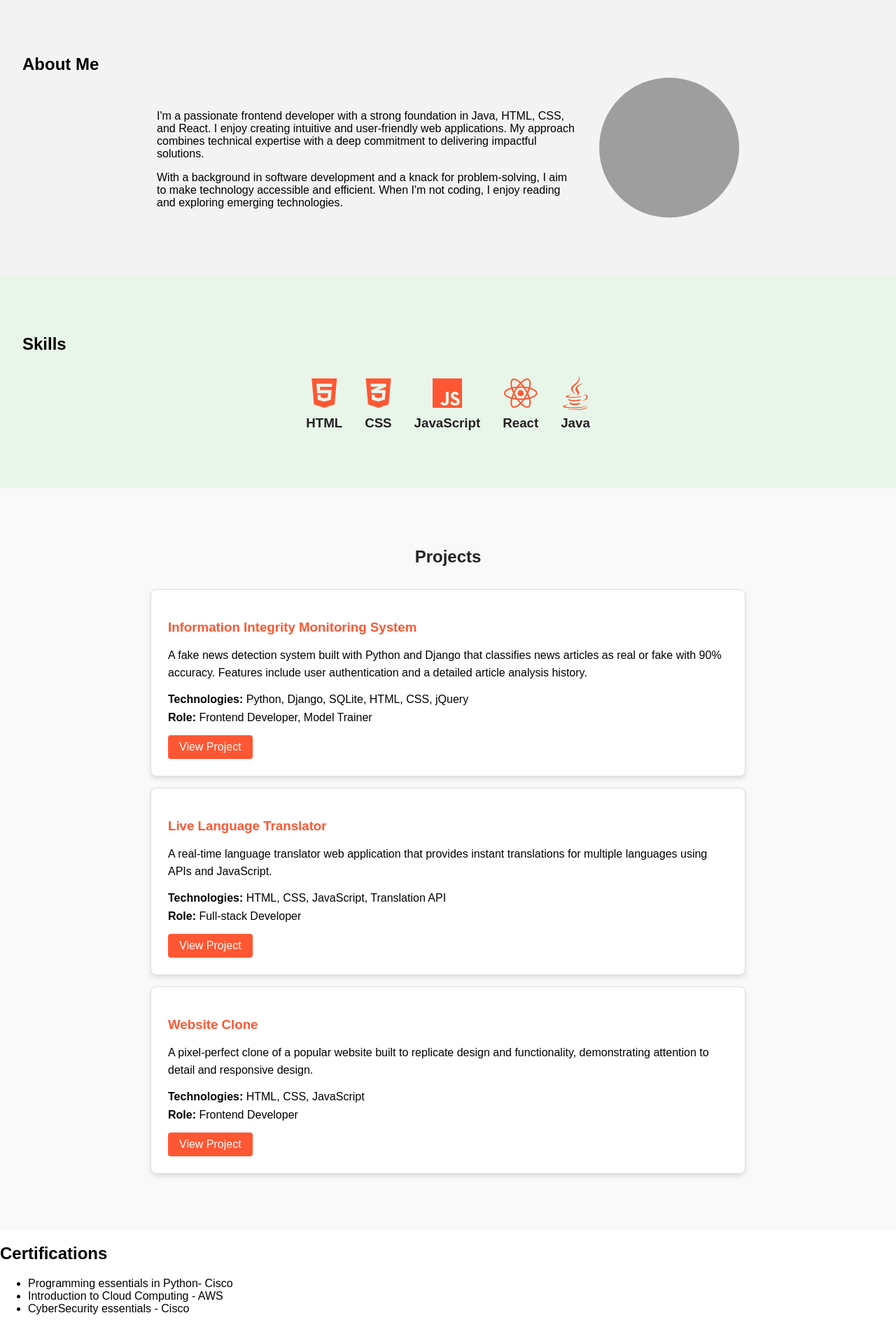
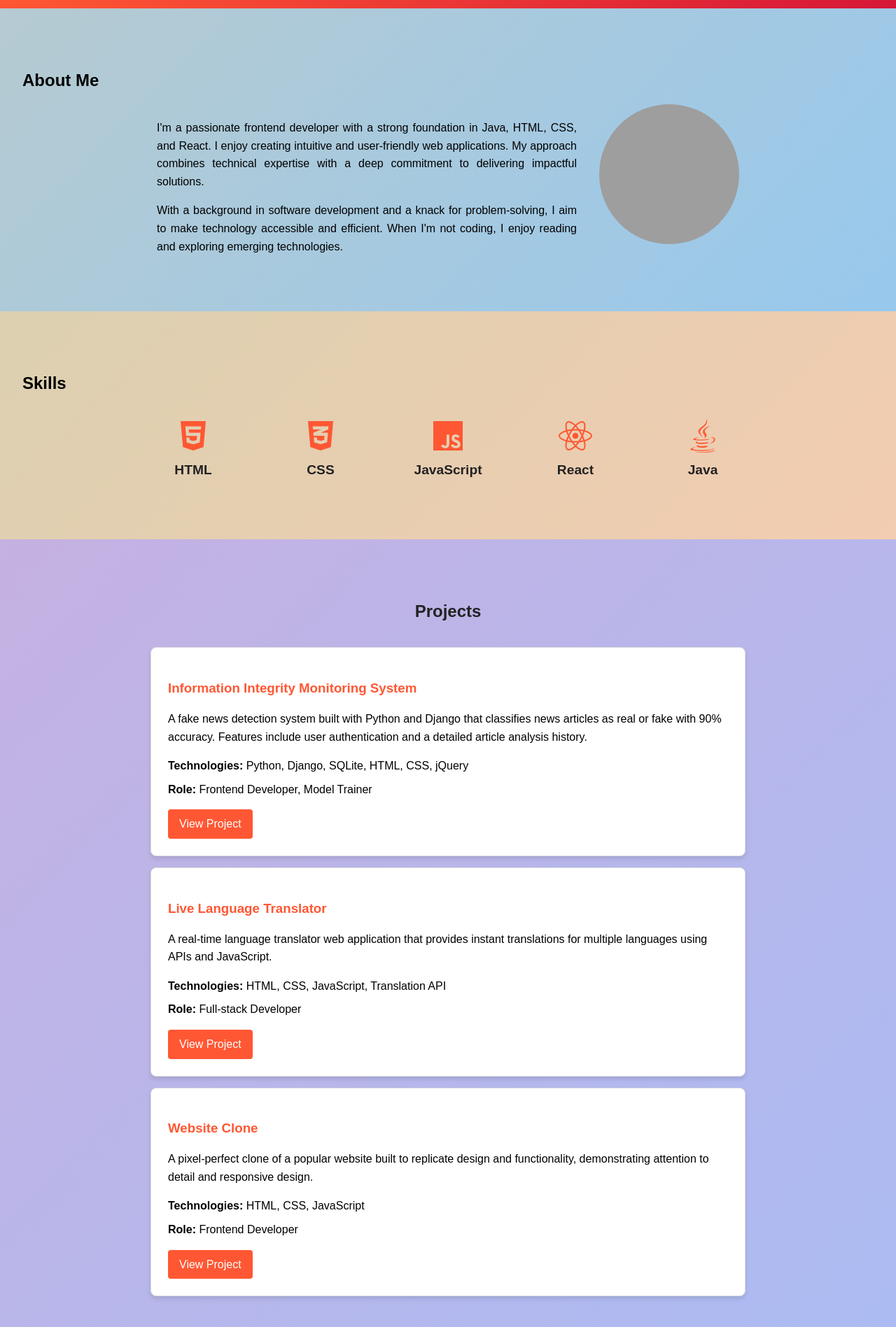
Before and after one commit to Raj-0908/Portfolio-webapp, a plain HTML site: page index.html in a window 1280 px wide. Shown: the part 940-2837 px from the top of the page at 70% size. Drawn offline with Linux system fonts and the light colour scheme; grey boxes are pictures that could not be loaded.

Commit message:
Update styles.css

```diff
--- a/styles.css
+++ b/styles.css
@@ -4,8 +4,10 @@ body {
     margin: 0;
     padding: 0;
     overflow-x: hidden;
+    line-height: 1.6;
 }
 
+/* Header Styling */
 header {
     background: #222;
     color: #fff;
@@ -86,8 +88,16 @@ header a:hover {
 
 /* About Section */
 #about {
-    background-color: #f3f3f3;
+    background: linear-gradient(135deg, rgba(255, 159, 28, 0.5), rgba(16, 144, 249, 0.5));
+    background-size: 400% 400%;
+    animation: aboutBackgroundShift 15s ease infinite;
     padding: 4rem 2rem;
+}
+
+@keyframes aboutBackgroundShift {
+    0% { background-position: 0% 50%; }
+    50% { background-position: 100% 50%; }
+    100% { background-position: 0% 50%; }
 }
 
 .about-container {
@@ -95,10 +105,12 @@ header a:hover {
     gap: 2rem;
     align-items: center;
     justify-content: center;
+    flex-wrap: wrap;
 }
 
 .about-text {
     max-width: 600px;
+    text-align: justify;
 }
 
 .about-image img {
@@ -119,8 +131,16 @@ header a:hover {
 
 /* Skills Section */
 #skills {
-    background-color: #e8f5e9;
+    background: linear-gradient(135deg, rgba(10, 165, 55, 0.4), rgba(245, 124, 60, 0.4));
+    background-size: 400% 400%;
+    animation: skillsBackgroundShift 12s ease infinite;
     padding: 4rem 2rem;
+}
+
+@keyframes skillsBackgroundShift {
+    0% { background-position: 0% 50%; }
+    50% { background-position: 100% 50%; }
+    100% { background-position: 0% 50%; }
 }
 
 .skills-container {
@@ -128,11 +148,13 @@ header a:hover {
     gap: 2rem;
     justify-content: center;
     margin-top: 2rem;
+    flex-wrap: wrap;
 }
 
 .skill {
     text-align: center;
     color: #222;
+    width: 150px;
 }
 
 .skill i {
@@ -142,12 +164,21 @@ header a:hover {
 
 .skill h3 {
     margin-top: 0.5rem;
+    font-size: 1.2rem;
 }
 
 /* Projects Section */
 #projects {
-    background-color: #f9f9f9;
+    background: linear-gradient(135deg, rgba(255, 0, 85, 0.4), rgba(0, 105, 255, 0.4));
+    background-size: 400% 400%;
+    animation: projectsBackgroundShift 10s ease infinite;
     padding: 4rem 2rem;
+}
+
+@keyframes projectsBackgroundShift {
+    0% { background-position: 0% 50%; }
+    50% { background-position: 100% 50%; }
+    100% { background-position: 0% 50%; }
 }
 
 #projects h2 {
@@ -206,6 +237,38 @@ header a:hover {
     background-color: #c70039;
 }
 
+/* Certifications Section */
+#certifications {
+    background: linear-gradient(135deg, rgba(255, 228, 0, 0.5), rgba(100, 49, 255, 0.5));
+    background-size: 400% 400%;
+    animation: certificationsBackgroundShift 20s ease infinite;
+    padding: 4rem 2rem;
+}
+
+@keyframes certificationsBackgroundShift {
+    0% { background-position: 0% 50%; }
+    50% { background-position: 100% 50%; }
+    100% { background-position: 0% 50%; }
+}
+
+#certifications h2 {
+    margin-bottom: 2rem;
+    color: #222;
+}
+
+#certifications ul {
+    list-style: none;
+    padding: 0;
+    margin: 0;
+    display: inline-block;
+    text-align: left;
+}
+
+#certifications li {
+    margin: 0.5rem 0;
+    font-size: 1.1rem;
+}
+
 /* Contact Form */
 form {
     max-width: 600px;
@@ -242,3 +305,19 @@ footer {
     text-align: center;
     padding: 1rem;
 }
+
+/* Responsive Design */
+@media (max-width: 768px) {
+    .about-container {
+        flex-direction: column;
+    }
+
+    .skills-container {
+        flex-direction: column;
+        align-items: center;
+    }
+
+    .project-card {
+        width: 90%;
+    }
+}
```
